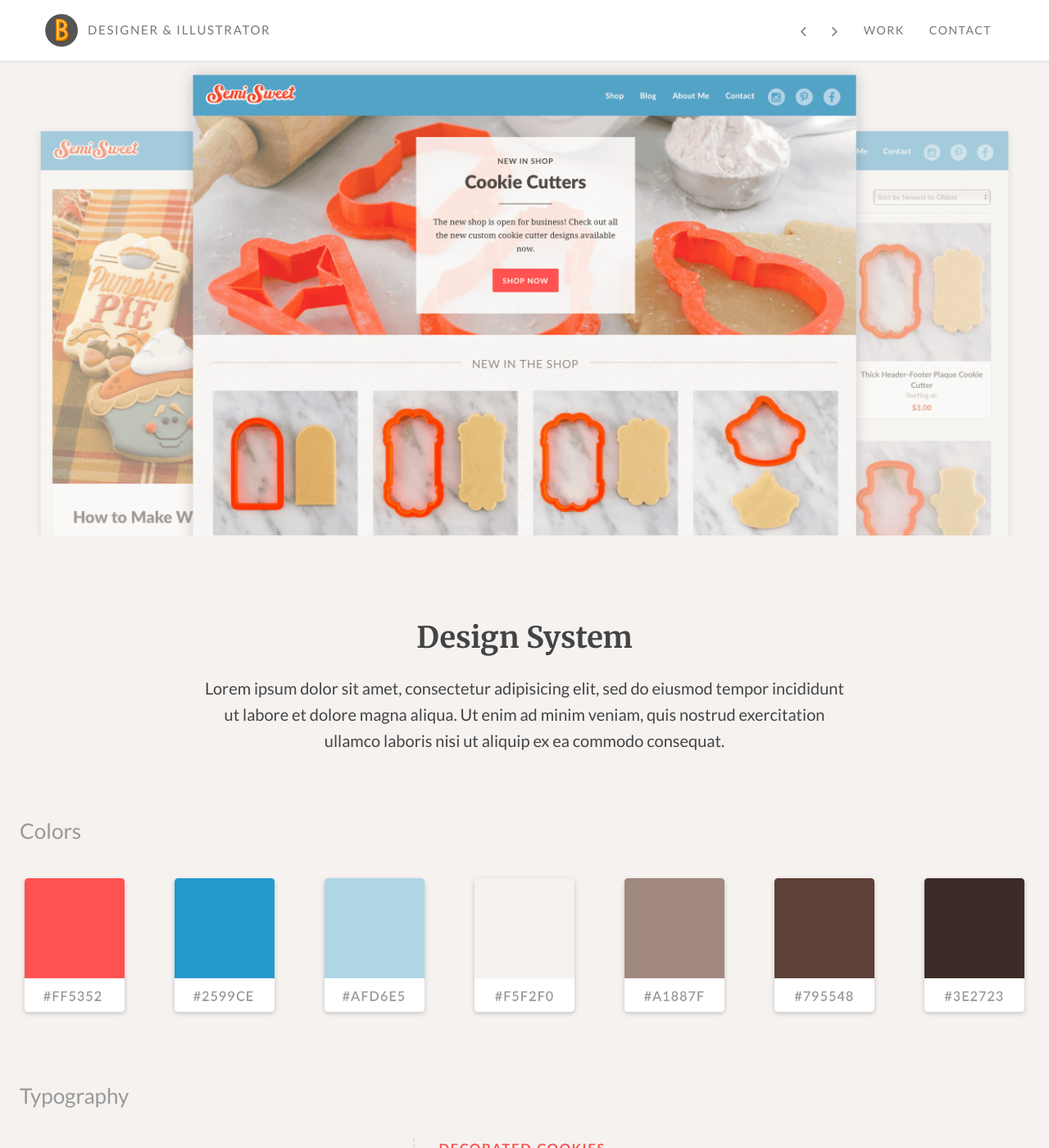
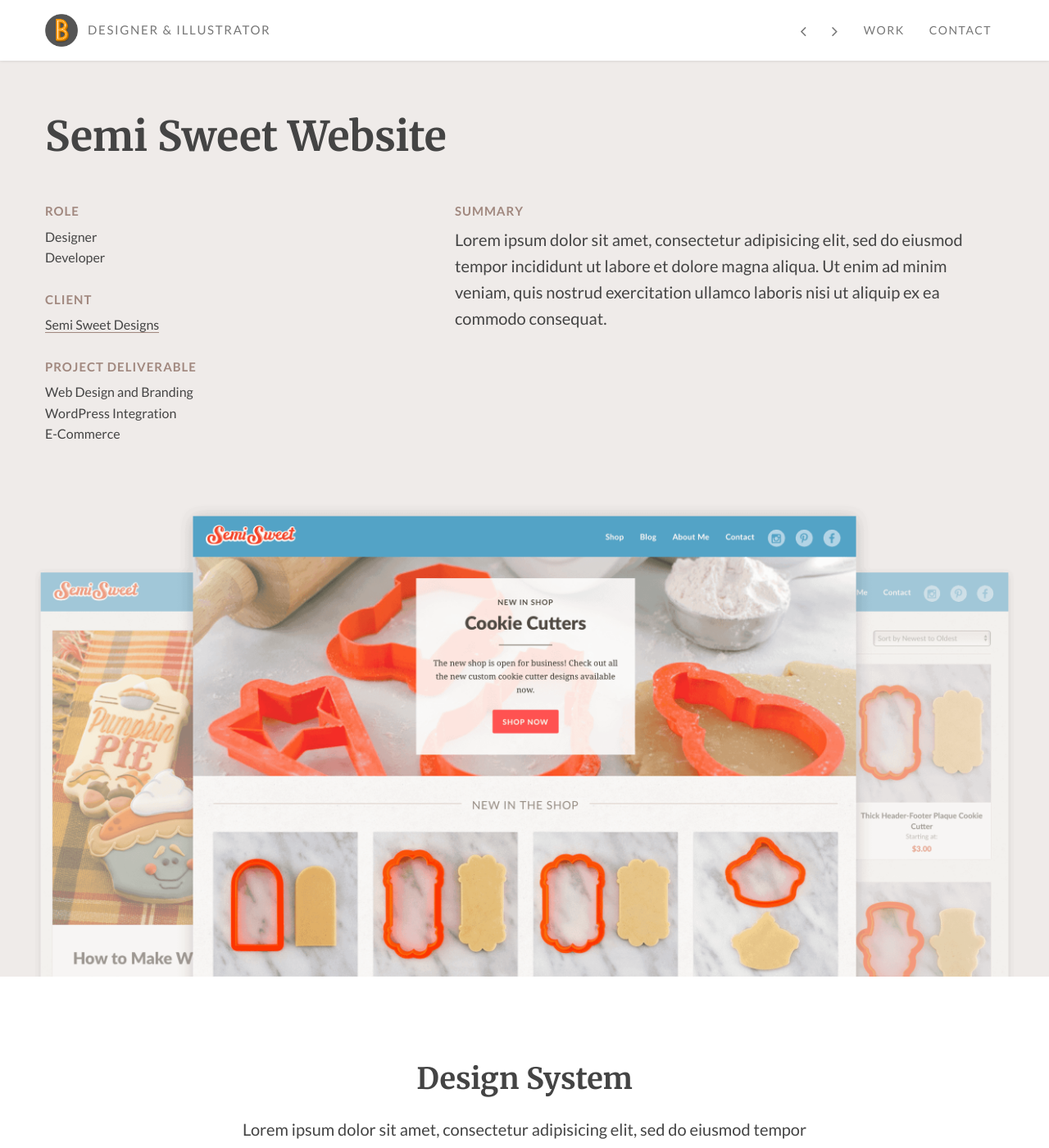
Before and after one commit to btamps/btamps.github.io, a Jekyll site: the page built from _posts/2016-04-07-semisweet.markdown, in a window 1280 px wide and 1400 px high. Shown: the whole window at 82% size. Built offline with Jekyll 4.4.1, drawn with Linux system fonts in a browser that asks for light colours; nearby versions of some CDN libraries.

Commit message:
new introduction styles

```diff
--- a/_posts/2016-03-29-real-estate.markdown
+++ b/_posts/2016-03-29-real-estate.markdown
@@ -42,8 +42,8 @@
   </div>
 </section>
 
-<section class="container">
-  <div class="row features">
+<section class="container features">
+  <div class="row">
     <div class="col-sm-4 feature">
       <img src="../img/real-estate/make-offer.png" alt="Real Estate Illustrations">
       <h4>Making an Offer</h4>
--- a/_posts/2016-04-07-semisweet.markdown
+++ b/_posts/2016-04-07-semisweet.markdown
@@ -1,21 +1,50 @@
 ---
-title:  "SemiSweet Website"
+title:  "Semi Sweet Website"
 subhead: "Blog and E-Commerce Design"
 categories: ["Branding", "Web Design", "E-Commerce"]
 thumbnail: semisweet/semisweet-thumb
 body-class: semisweet
-client: "SemiSweet Design"
-industry: "Design"
-project-details: 'Lorem ipsum dolor sit amet, consectetur adipisicing elit, sed do eiusmod tempor incididunt ut labore et dolore magna aliqua. Ut enim ad minim veniam, quis nostrud exercitation ullamco laboris nisi ut aliquip ex ea commodo consequat.'
 ---
-<section class="container">
-  <div class="row">
-    <figure class="hero-image">
-      <img src="../img/semisweet/hero.png" alt="SemiSweet Website">
-    </figure>
+<section class="container-fluid introduction">
+  <div class="container">
+    <div class="row">
+      <div class="col-sm-12">
+        <h1 class="title">Semi Sweet Website</h1>
+      </div>
+    </div>
+    <div class="row">
+      <div class="col-md-5">
+        <h4>Role</h4>
+        <ul>
+          <li>Designer</li>
+          <li>Developer</li>
+        </ul>
+        <h4>Client</h4>
+        <ul>
+          <li><a href="www.semisweetdesigns.com">Semi Sweet Designs</a></li>
+        </ul>
+        <h4>Project Deliverable</h4>
+        <ul>
+          <li>Web Design and Branding</li>
+          <li>WordPress Integration</li>
+          <li>E-Commerce</li>
+        </ul>
+      </div>
+      <div class="col-md-7 summary">
+        <h4>Summary</h4>
+        <p>Lorem ipsum dolor sit amet, consectetur adipisicing elit, sed do eiusmod tempor incididunt ut labore et dolore magna aliqua. Ut enim ad minim veniam, quis nostrud exercitation ullamco laboris nisi ut aliquip ex ea commodo consequat.</p>
+      </div>
+    </div>
+
+    <div class="row">
+      <figure class="hero-image">
+        <img src="../img/semisweet/hero.png" alt="SemiSweet Website">
+      </figure>
+    </div>
   </div>
 </section>
-<section class="container">
+
+<section class="container design-system">
   <div class="row">
     <div class="col-sm-12">
       <div class="col-sm-8 description center">
--- a/_sass/custom-page/_bakingpins.scss
+++ b/_sass/custom-page/_bakingpins.scss
@@ -10,9 +10,6 @@
       &:hover {
         color: #999;
       }
-    }
-    .btn {
-      @include button(#999);
     }
   }
   .hero-image {
--- a/_sass/custom-page/_real-estate.scss
+++ b/_sass/custom-page/_real-estate.scss
@@ -21,12 +21,12 @@
   }
 
   .features {
-    padding-top: 60px;
-    padding-bottom: 100px;
+    @extend %content-block;
     .feature {
       img {
         max-width: 280px;
-        margin-bottom: -40px;
+        margin-top: -40px;
+        margin-bottom: -30px;
       }
       h4 {
         text-align: center;
@@ -37,19 +37,20 @@
     }
   }
   .two-up {
+    @extend %content-block;
     background: #F5F4F0;
     figure {
       margin-bottom: 0;
       img {
         max-width: 500px;
+        margin-bottom: 0;
       }
     }
   }
   .mobile-gallery {
+    @extend %content-block;
     background: #CCE8DB;
-    padding-bottom: 60px;
     figure {
-      padding-top: 100px;
       img {
         max-width: 300px;
       }
--- a/_sass/custom-page/_semisweet.scss
+++ b/_sass/custom-page/_semisweet.scss
@@ -1,35 +1,37 @@
 // .semisweet styles
 .semisweet {
-  .main-content {
-    & > .container:nth-child(1),
-    & > .container:nth-child(2) {
-      background: #F5F2F0;
-      max-width: none;
-      width: 100%;
-      padding-left: 24px;
-      padding-right: 24px;
+  .introduction {
+    background: #EFEBE9;
+    h4 {
+      color: #a1887f;
+    }
+    a {
+      border-color: #a1887f;
+      &:hover {
+        color: #a1887f;
+      }
     }
   }
   .hero-image {
-    max-width: 90%;
-    margin: 0 auto;
+    max-width: 100%;
+    margin: 40px auto 0;
     img {
       margin-bottom: 0;
     }
   }
-  .description {
-    padding-top: 50px;
-  }
-  h4 {
-    margin-bottom: 2em;
+  .design-system {
+    @extend %content-block;
   }
   .blog {
-    background: #EFEBE9;
+    @extend %content-block;
+    background: #eeeae8;
     figure, figure img {
       margin-bottom: 0;
     }
+    padding-bottom: 0;
   }
   .shop {
+    @extend %content-block;
     background: #D7CCC8;
     h4 {
       margin-bottom: 20px;
@@ -44,27 +46,12 @@
 // Small devices (tablets, 768px and up)
 @media (min-width: 768px) {
 
-.semisweet {
-  .introduction {
-    max-width: 800px;
-    p {
-      text-align: center;
-    }
-  }
-  .description {
-    padding-top: 100px;
-  }
-}
 
 }
 
 /* Medium devices (desktops, 992px and up) */
 @media (min-width: 992px) {
-  .semisweet {
-    .hero-image {
-      max-width: 1200px;
-    }
-  }
+
 }
 
 /* Large devices (large desktops, 1200px and up) */
```
Also changed, not shown: _posts/2016-04-27-cooper-icons.markdown (+42 -15 lines).
